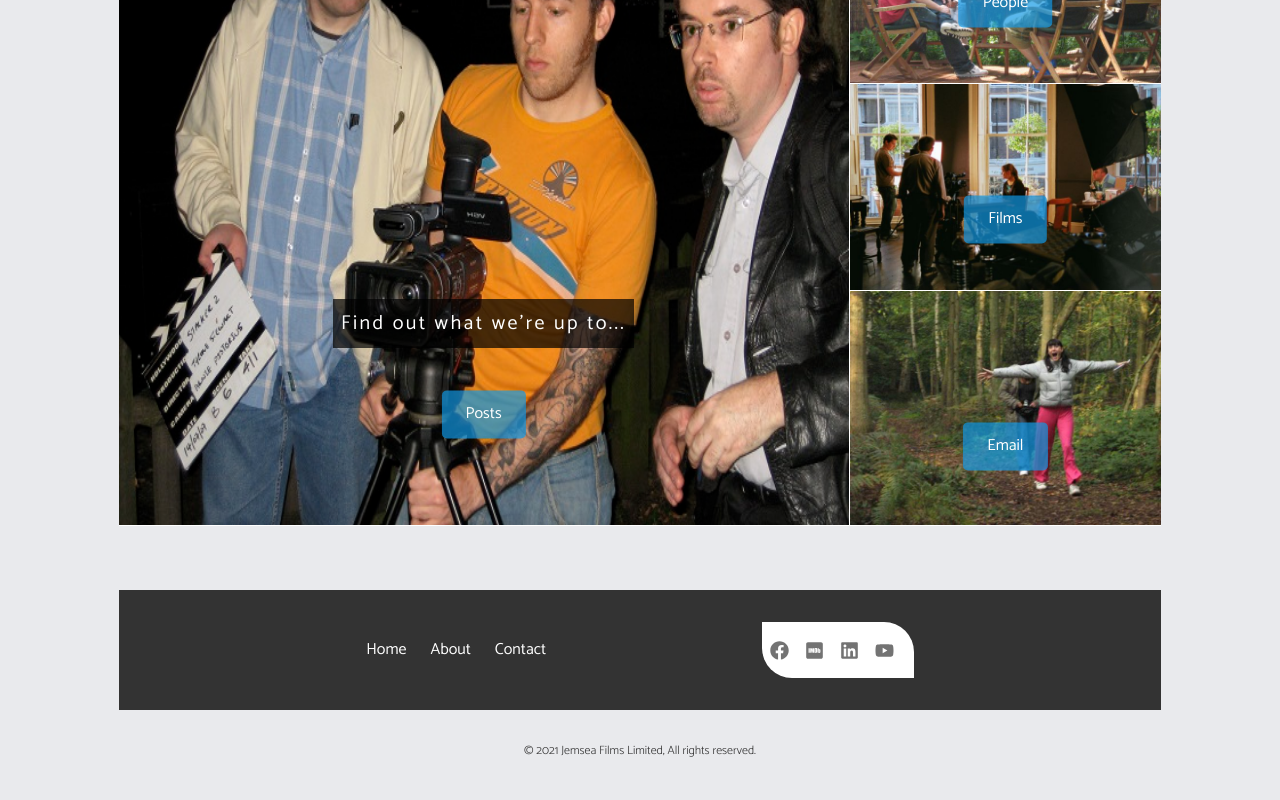
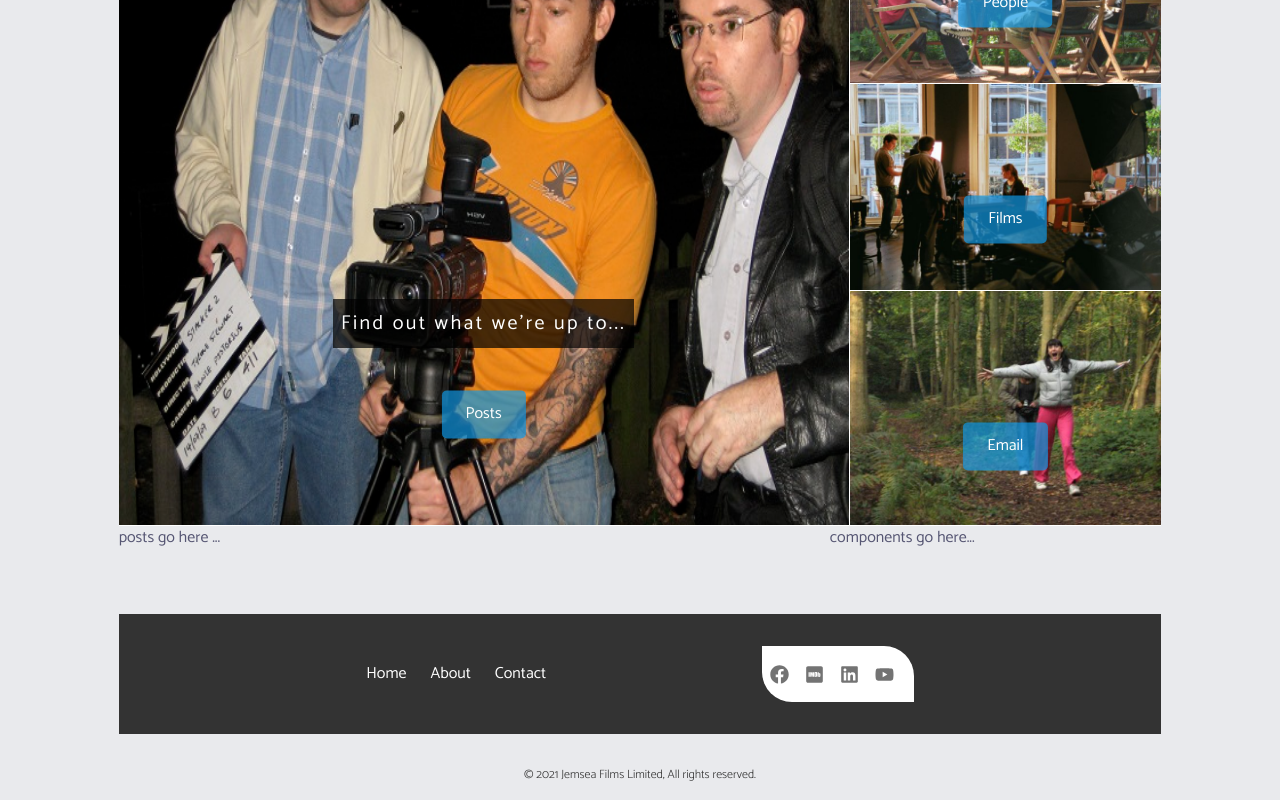
Before and after one commit to johnclamy/nextjs-blog, a Next.js app: page / in a window 1280 px wide. Shown: the part 775-1575 px from the top of the page. Before the commit the page ends 1551 px from the top, so only its background shows below. Built offline with nearby package versions, Linux system fonts and the light colour scheme.

Commit message:
add content component

```diff
--- a/pages/index.js
+++ b/pages/index.js
@@ -2,12 +2,16 @@ import Row from 'react-bootstrap/Row'
 import Col from 'react-bootstrap/Col'
 
 import Hero from '../components/layout/Hero'
+import Content from '../components/layout/Content'
 
 export default function Home() {
   return (
     <Row>
       <Col md={{ span: 10, offset: 1 }}>
         <Hero />
+        <Content>
+          posts go here ...
+        </Content>
       </Col>
     </Row>
   )
```
